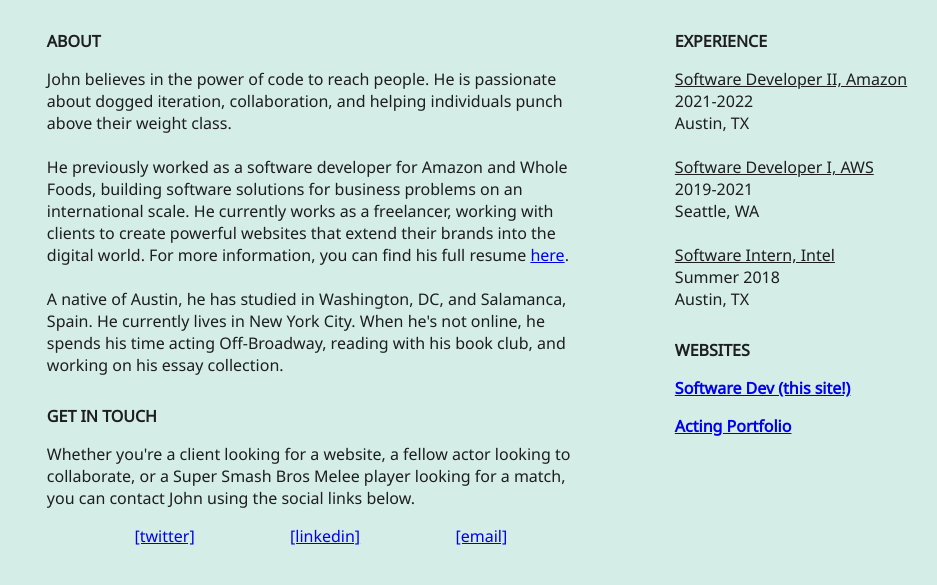
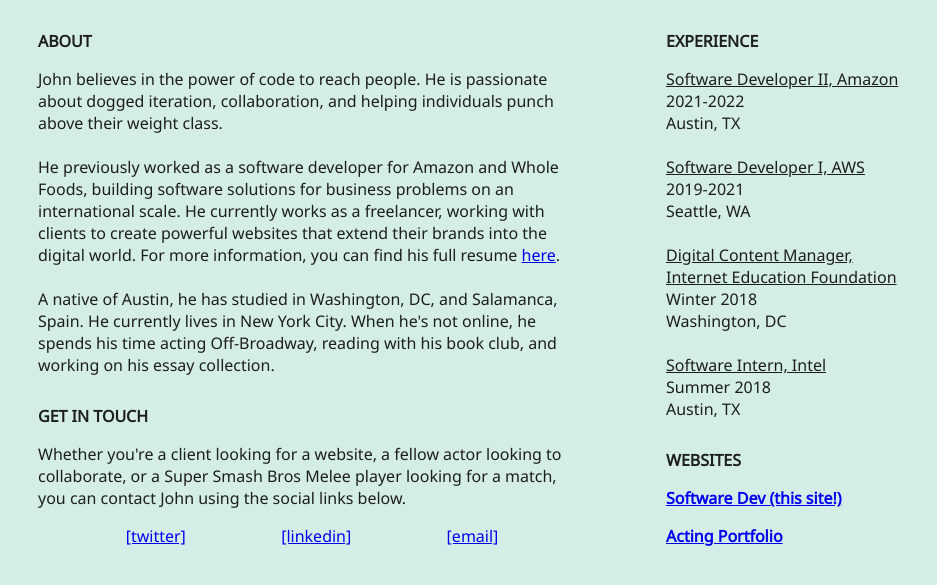
Before and after one commit to jachan/devsite, a plain HTML site: page index.html in a window 1280 px wide. Shown: the part 257-842 px from the top of the page, without its empty margins (163-1100 px from the left). Drawn offline with Linux system fonts and the light colour scheme.

Commit message:
Add IEF experience

```diff
--- a/index.html
+++ b/index.html
@@ -52,7 +52,7 @@
 <div class="second-column" style="display: flex; flex-direction:column; min-width: 200px;max-width:250px;">
 <div class="experience">
 <h2 class="wp-block-heading has-normal-font-size" style="text-transform:uppercase"><strong>EXPERIENCE</strong></h2>
-<p class="has-small-font-size"><span style="text-decoration: underline">Software Developer II, Amazon</span><br>2021-2022<br>Austin, TX<br><span style="text-decoration: underline"><br>Software Developer I, AWS</span><br>2019-2021<br>Seattle, WA<br><br><span style="text-decoration: underline">Software Intern, Intel</span><br>Summer 2018<br>Austin, TX</p>
+<p class="has-small-font-size"><span style="text-decoration: underline">Software Developer II, Amazon</span><br>2021-2022<br>Austin, TX<br><span style="text-decoration: underline"><br>Software Developer I, AWS</span><br>2019-2021<br>Seattle, WA<br><br><span style="text-decoration: underline">Digital Content Manager, Internet Education Foundation</span><br>Winter 2018<br>Washington, DC<br><br><span style="text-decoration: underline">Software Intern, Intel</span><br>Summer 2018<br>Austin, TX</p>
 </div>
 <div class="portfolio-section">
 <h2 class="has-normal-font-size" style="text-transform:uppercase"><strong>Websites</h2>
```
